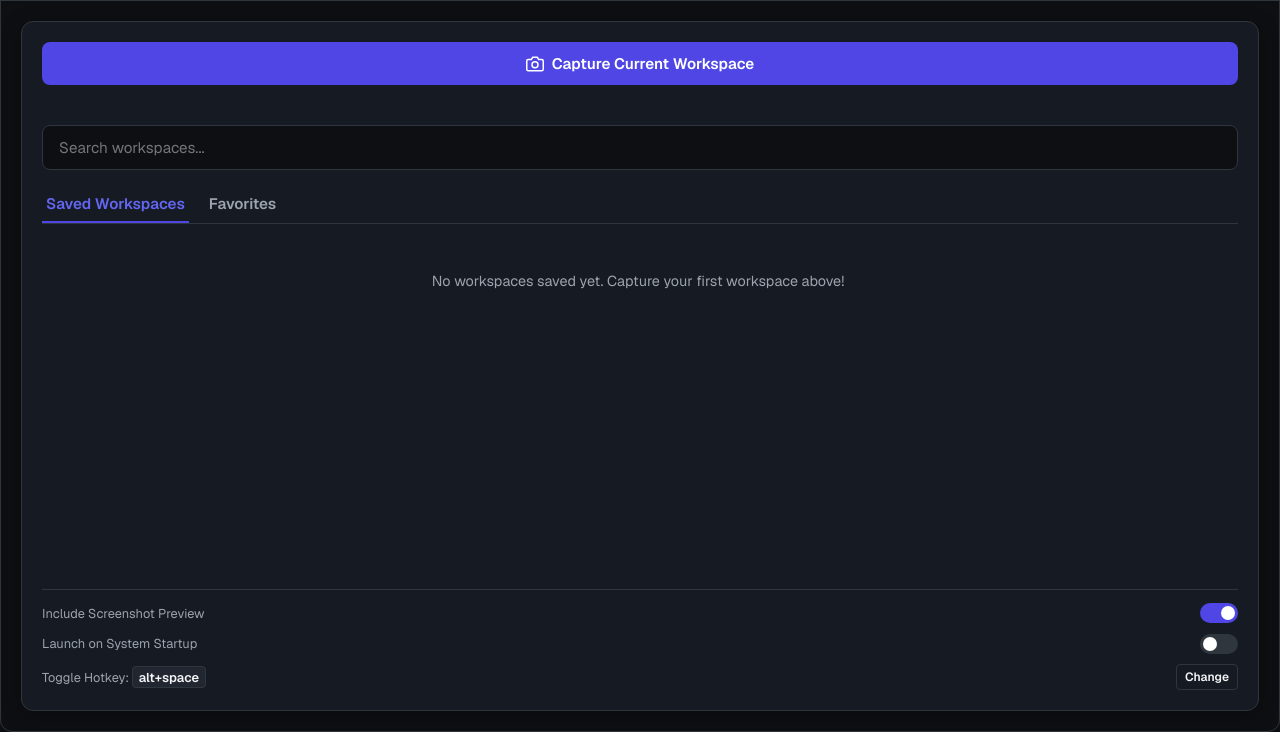
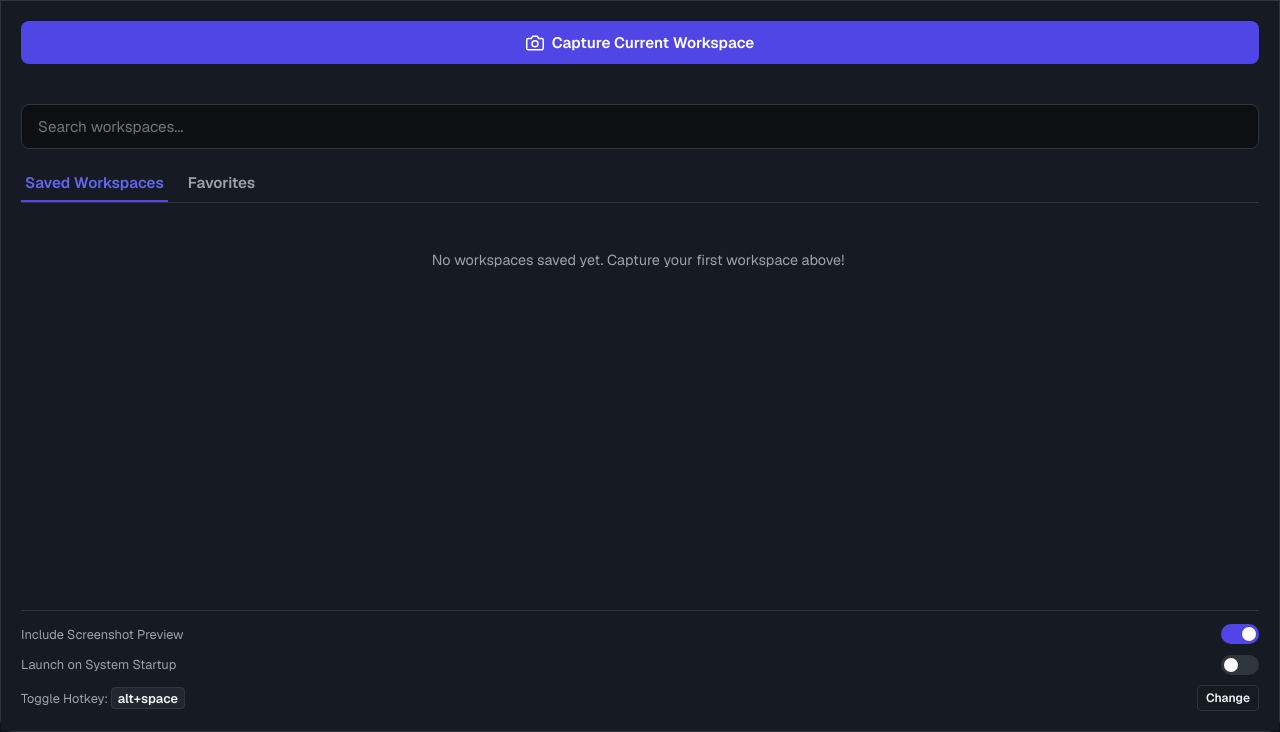
Before and after one commit to dukevibington/context-switch, a website: page ui/index.html in a window 1280 px wide. Shown: the part 68-800 px from the top of the page. Drawn offline with nearby package versions, Linux system fonts and the light colour scheme.

Commit message:
removed unnecessary outer padding to optimize available space

```diff
--- a/ui/index.html
+++ b/ui/index.html
@@ -271,12 +271,11 @@
     main {
       flex: 1;
       width: 100%;
-      margin: 0 auto;
-      padding: 1.25rem;
+      min-height: 0;
       display: flex;
       flex-direction: column;
-      gap: 1.25rem;
       overflow: hidden;
+      background-color: var(--bg-panel);
     }
 
     /* Scrollbar Styling */
@@ -300,10 +299,10 @@
     /* Dashboard Panels */
     .panel {
       background-color: var(--bg-panel);
-      border: 1px solid var(--border);
-      border-radius: 12px;
+      border: 0;
+      border-radius: 0 0 11px 11px;
       padding: 1.25rem;
-      box-shadow: 0 4px 20px rgba(0, 0, 0, 0.3);
+      box-shadow: none;
       display: flex;
       flex-direction: column;
       height: 100%;
```
